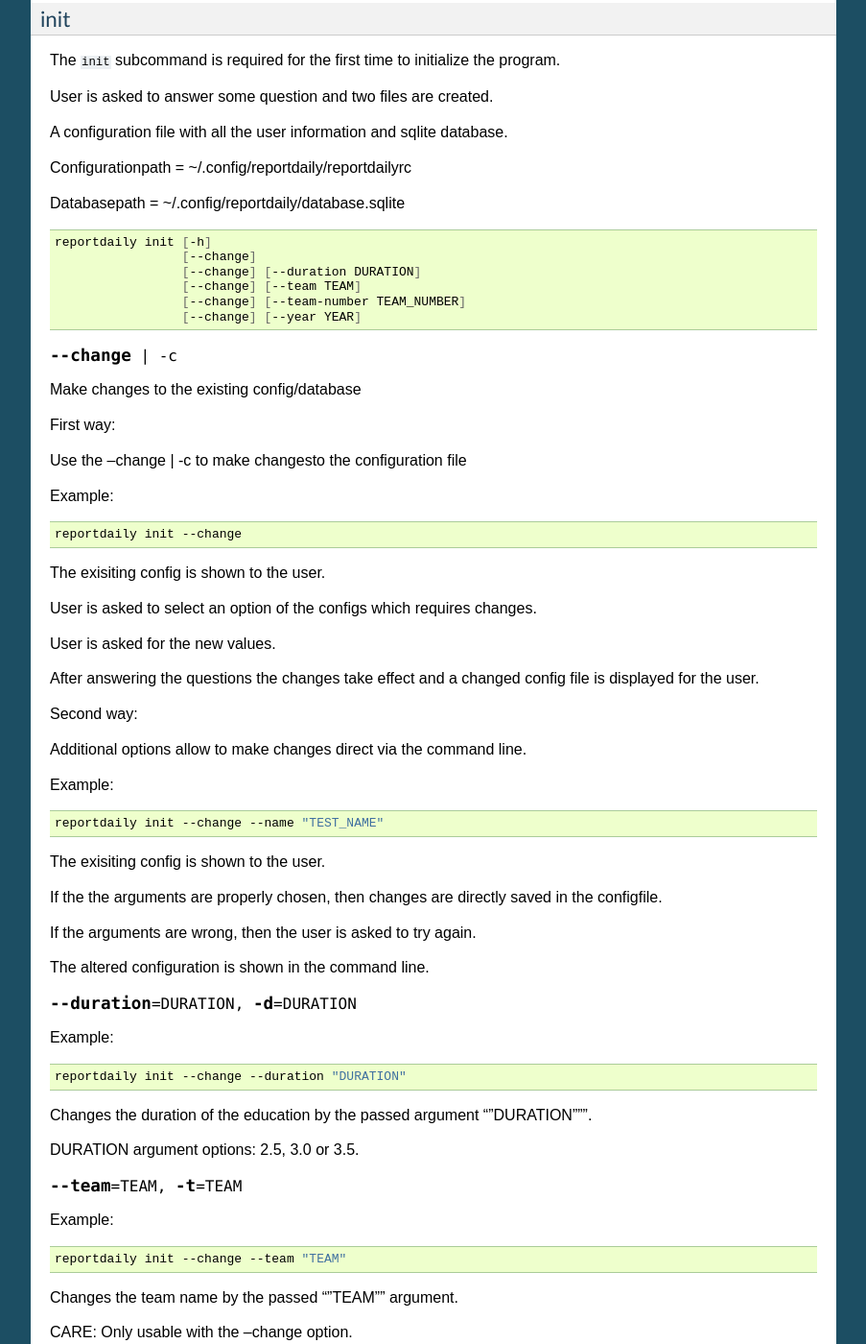
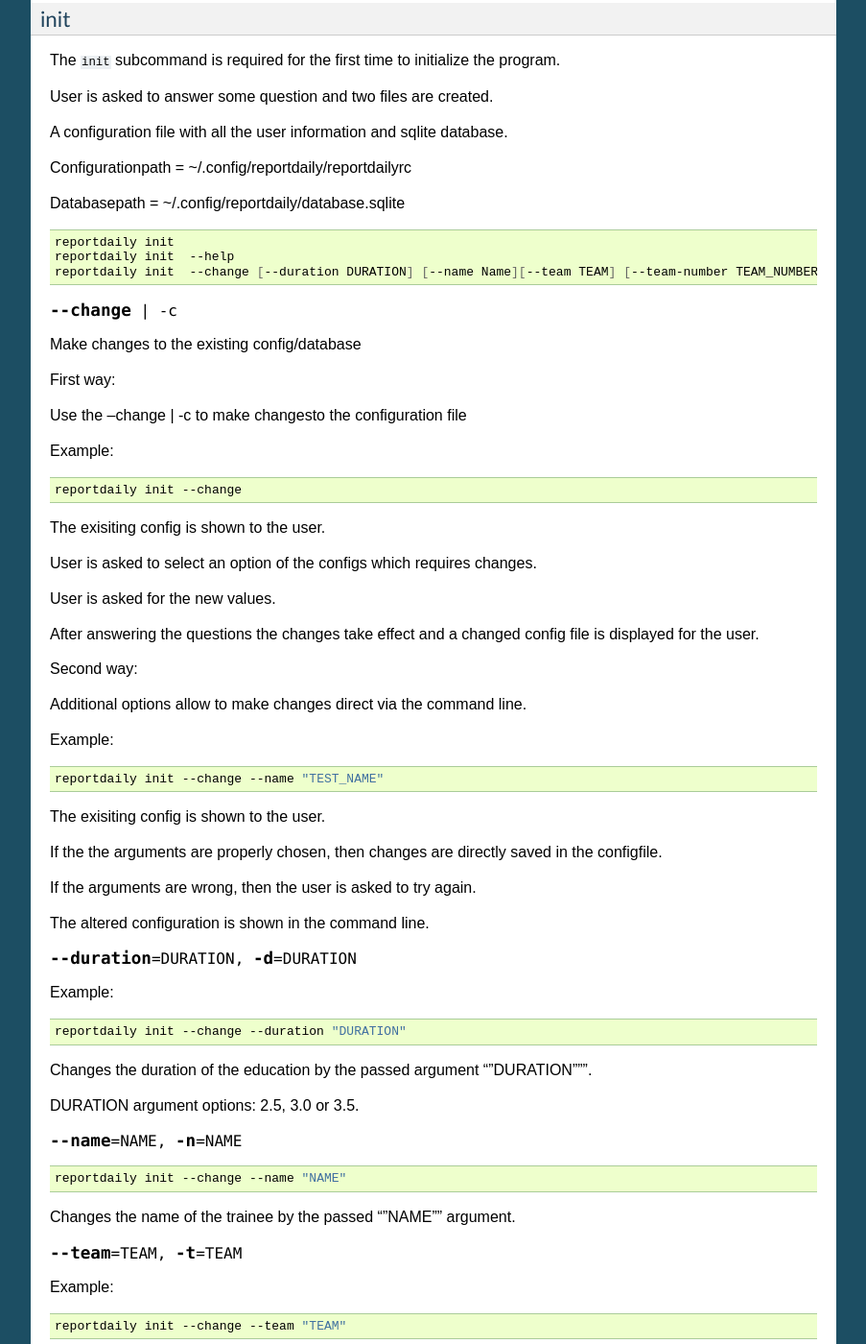
Before and after one commit to EMaksy/reportdaily, a Sphinx documentation site: the page built from docs/reportdaily.rst, in a window 1280 px wide and 1400 px high, scrolled down 602 px. Shown: the whole window at 96% size, without its empty margins (198-1101 px from the left). Built offline with Sphinx 7.4.7, drawn with Linux system fonts in a browser that asks for light colours.

Commit message:
Add and format init docu

```diff
--- a/docs/reportdaily.rst
+++ b/docs/reportdaily.rst
@@ -62,12 +62,9 @@ Databasepath = ~/.config/reportdaily/database.sqlite
 
 .. code-block:: bash
 
-   reportdaily init [-h]
-                    [--change]
-                    [--change] [--duration DURATION]
-                    [--change] [--team TEAM]
-                    [--change] [--team-number TEAM_NUMBER]
-                    [--change] [--year YEAR]
+   reportdaily init
+   reportdaily init  --help
+   reportdaily init  --change [--duration DURATION] [--name Name][--team TEAM] [--team-number TEAM_NUMBER] [--year YEAR]
 
 .. option:: --change | -c
 
@@ -124,9 +121,17 @@ Changes the duration of the education by the passed argument  ""DURATION""".
 
 DURATION argument options: 2.5, 3.0 or 3.5.
 
+.. option:: --name=NAME, -n=NAME
+
+.. code-block:: bash
+
+   reportdaily init --change --name "NAME"
+
+Changes the name of the trainee  by the passed ""NAME"" argument.
 
 
 .. option:: --team=TEAM, -t=TEAM
+
 
 Example:
 
@@ -135,8 +140,6 @@ Example:
    reportdaily init --change --team "TEAM"
 
 Changes the team name by the passed ""TEAM"" argument.
-
-CARE: Only usable with the --change option.
 
 .. option:: --team-number=TEAM_NUMBER, -tn=TEAM_NUMBER
 
```
